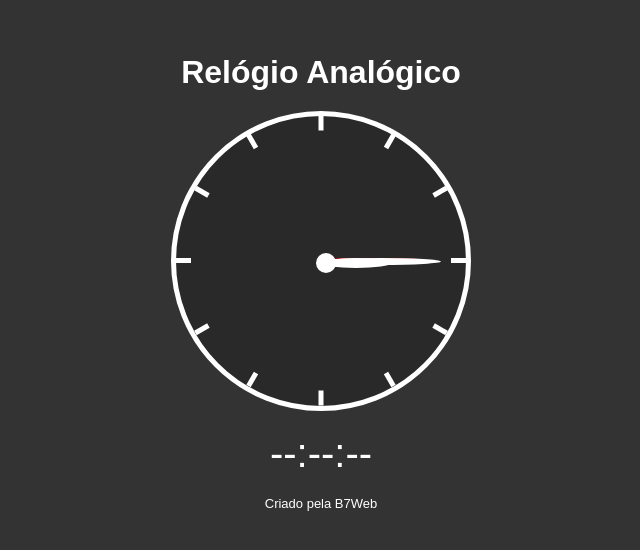
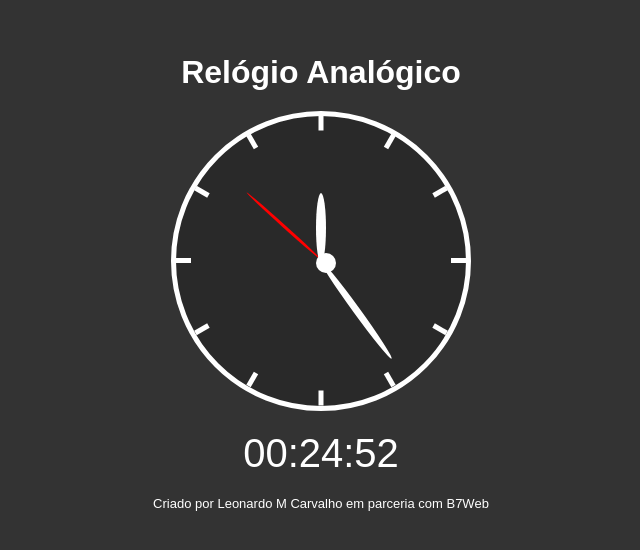
Before and after one commit to mercesleonardo/relogio, a plain HTML site: page index.html in a window 1280 px wide. Shown: the part 118-668 px from the top of the page, without its empty margins (319-959 px from the left). Drawn offline with Linux system fonts and the light colour scheme.

Commit message:
Projeto 2 - Relógio

```diff
--- a/index.html
+++ b/index.html
@@ -34,7 +34,7 @@
     </div>
     <div class="digital">--:--:--</div>
 
-    <footer>Criado pela B7Web</footer>
+    <footer>Criado por Leonardo M Carvalho em parceria com B7Web</footer>
 
     <script src="script.js"></script>
 </body>
--- a/script.js
+++ b/script.js
@@ -0,0 +1,34 @@
+let digitalElement = document.querySelector('.digital');
+
+let sElement = document.querySelector('.p_s');
+let mElement = document.querySelector('.p_m');
+let hElement = document.querySelector('.p_h');
+
+function updateClocks() {
+    let now = new Date();
+    let hour = now.getHours();
+    let minute = now.getMinutes();
+    let second = now.getSeconds();
+
+    digitalElement.innerHTML = `${fixZero(hour)}:${fixZero(minute)}:${fixZero(second)}`;
+
+    let sDeg = ((360 / 60) * second) - 90;
+    let mDeg = ((360 / 60) * minute) - 90;
+    let hDeg = ((360 / 12) * hour) - 90;
+
+    sElement.style.transform = `rotate(${sDeg}deg)`;
+    mElement.style.transform = `rotate(${mDeg}deg)`;
+    hElement.style.transform = `rotate(${hDeg}deg)`;
+};
+
+function fixZero(time) {
+    /*if (time < 10) {
+        return '0' + time;
+    } else {
+        return time;
+    }*/
+    return time < 10 ? `0${time}` : time;
+}
+
+setInterval(updateClocks, 1000);
+updateClocks();
```
